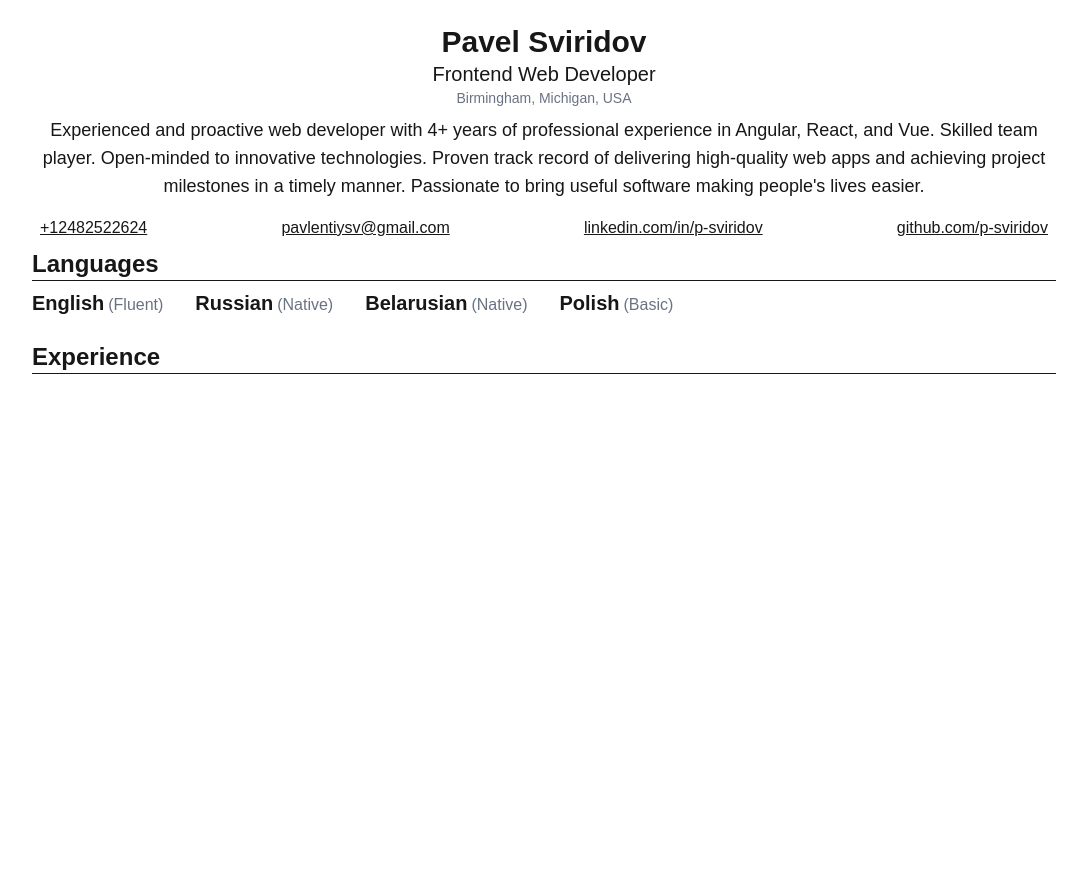
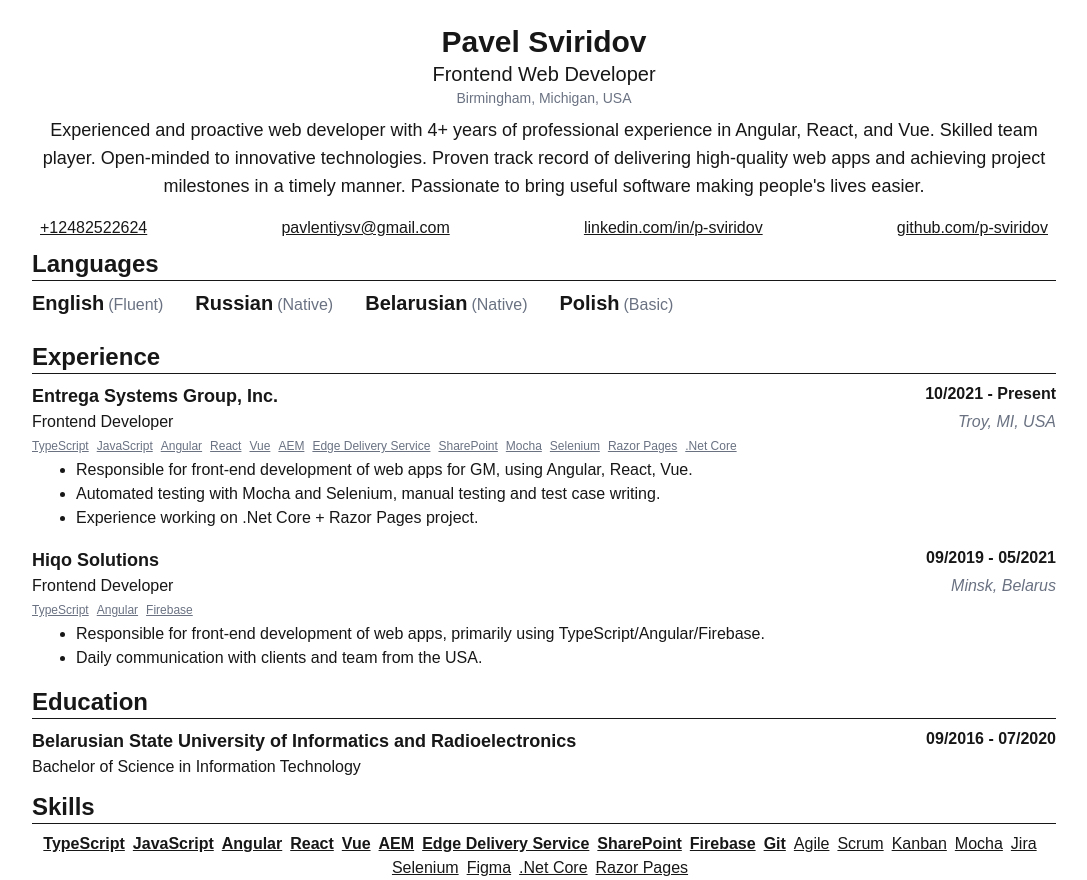
Before and after one commit to p-sviridov/cv-nextjs, a Next.js app: page / in a window 1280 px wide. Shown: the whole page, without its empty margins (96-1183 px from the left). Before the commit the page ends 800 px from the top, so only its background shows below. Built offline with nearby package versions, Linux system fonts and the light colour scheme.

Commit message:
added the rest of sections

```diff
--- a/app/page.tsx
+++ b/app/page.tsx
@@ -1,4 +1,5 @@
 import { cvData } from "@/data/cv-data";
+import { CVData } from "@/data/cv-data.model";
 
 export default function Home() {
 	const data = cvData;
@@ -89,7 +90,112 @@ export default function Home() {
 			<section>
 				<h2 className="text-2xl font-bold">Experience</h2>
 				<hr className="mb-2" />
+				<ul>
+					{data.experience.map((experience) => (
+						<li className="mb-3" key={experience.company}>
+							<div
+								className="grid grid-cols-2 grid-rows-2"
+								key={experience.company}
+							>
+								<h3 className="font-bold text-lg">
+									{experience.company}
+								</h3>
+								<h4 className="font-bold text-right">
+									{experience.startDate} -{" "}
+									{experience.endDate ||
+										(experience.current && "Present")}
+								</h4>
+								<p>{experience.position}</p>
+								<p className="text-gray-500 italic text-right">
+									{experience.location}
+								</p>
+							</div>
+							{experience.technologies && (
+								<ul className="text-xs flex flex-row gap-2 text-gray-500 underline">
+									{experience.technologies.map((technology) => (
+										<li key={technology}>{technology}</li>
+									))}
+								</ul>
+							)}
+							<div className="flex flex-col p-1">
+								<ul className="list-disc px-10">
+									{experience.description.map((description) => (
+										<li key={description}>{description}</li>
+									))}
+								</ul>
+							</div>
+						</li>
+					))}
+				</ul>
 			</section>
+
+			<section>
+				<h2 className="text-2xl font-bold">Education</h2>
+				<hr className="mb-2" />
+				<ul>
+					{data.education.map((education) => (
+						<li className="mb-3" key={education.institution}>
+							<div className="grid [grid-template-columns:repeat(2,auto)] [grid-template-rows:repeat(2,auto)]">
+								<h3 className="font-bold text-lg">
+									{education.institution}
+								</h3>
+								<h4 className="font-bold text-right">
+									{education.startDate} - {education.endDate}
+								</h4>
+								<p>{education.description}</p>
+							</div>
+						</li>
+					))}
+				</ul>
+			</section>
+
+			{data.projects.length > 0 && (
+				<section>
+					<h2 className="text-2xl font-bold">Projects</h2>
+					<hr className="mb-2" />
+					<ul>
+						{data.projects.map((project) => (
+							<li className="mb-3" key={project.name}>
+								<div className="grid [grid-template-columns:repeat(2,auto)] [grid-template-rows:repeat(2,auto)]">
+									<h3 className="font-bold text-lg">{project.name}</h3>
+									<h4 className="font-bold text-right">
+										{project.startDate} - {project.endDate}
+									</h4>
+									<p>{project.description}</p>
+									<ul className="text-xs flex flex-row gap-2 text-gray-500 underline">
+										{project.technologies.map((technology) => (
+											<li key={technology}>{technology}</li>
+										))}
+									</ul>
+									<ul className="list-disc px-10">
+										{project.highlights?.map((highlight) => (
+											<li key={highlight}>{highlight}</li>
+										))}
+									</ul>
+								</div>
+							</li>
+						))}
+					</ul>
+				</section>
+			)}
+
+			<section>
+				<h2 className="text-2xl font-bold">Skills</h2>
+				<hr className="mb-2" />
+				<ul className="flex flex-row flex-wrap justify-center">
+					{data.skills.primary.map((skill) => (
+						<li className="font-bold underline mr-2" key={skill}>
+							{skill}
+						</li>
+					))}
+					{data.skills.secondary.map((skill) => (
+						<li className="underline mr-2" key={skill}>
+							{skill}
+						</li>
+					))}
+				</ul>
+			</section>
+			{/* TODO: add a function to render a section that receives content */}
 		</main>
 	);
 }
--- a/data/cv-data.ts
+++ b/data/cv-data.ts
@@ -37,7 +37,7 @@ export const cvData: CVData = {
 		{
 			company: "Entrega Systems Group, Inc.",
 			position: "Frontend Developer",
-			location: "Minsk, Belarus",
+			location: "Troy, MI, USA",
 			startDate: "10/2021",
 			current: true,
 			description: [
@@ -89,7 +89,28 @@ export const cvData: CVData = {
 	],
 	projects: [],
 	skills: {
-		primary: [],
-		secondary: [],
+		primary: [
+			"TypeScript",
+			"JavaScript",
+			"Angular",
+			"React",
+			"Vue",
+			"AEM",
+			"Edge Delivery Service",
+			"SharePoint",
+			"Firebase",
+			"Git",
+		],
+		secondary: [
+			"Agile",
+			"Scrum",
+			"Kanban",
+			"Mocha",
+			"Jira",
+			"Selenium",
+			"Figma",
+			".Net Core",
+			"Razor Pages",
+		],
 	},
 };
```
